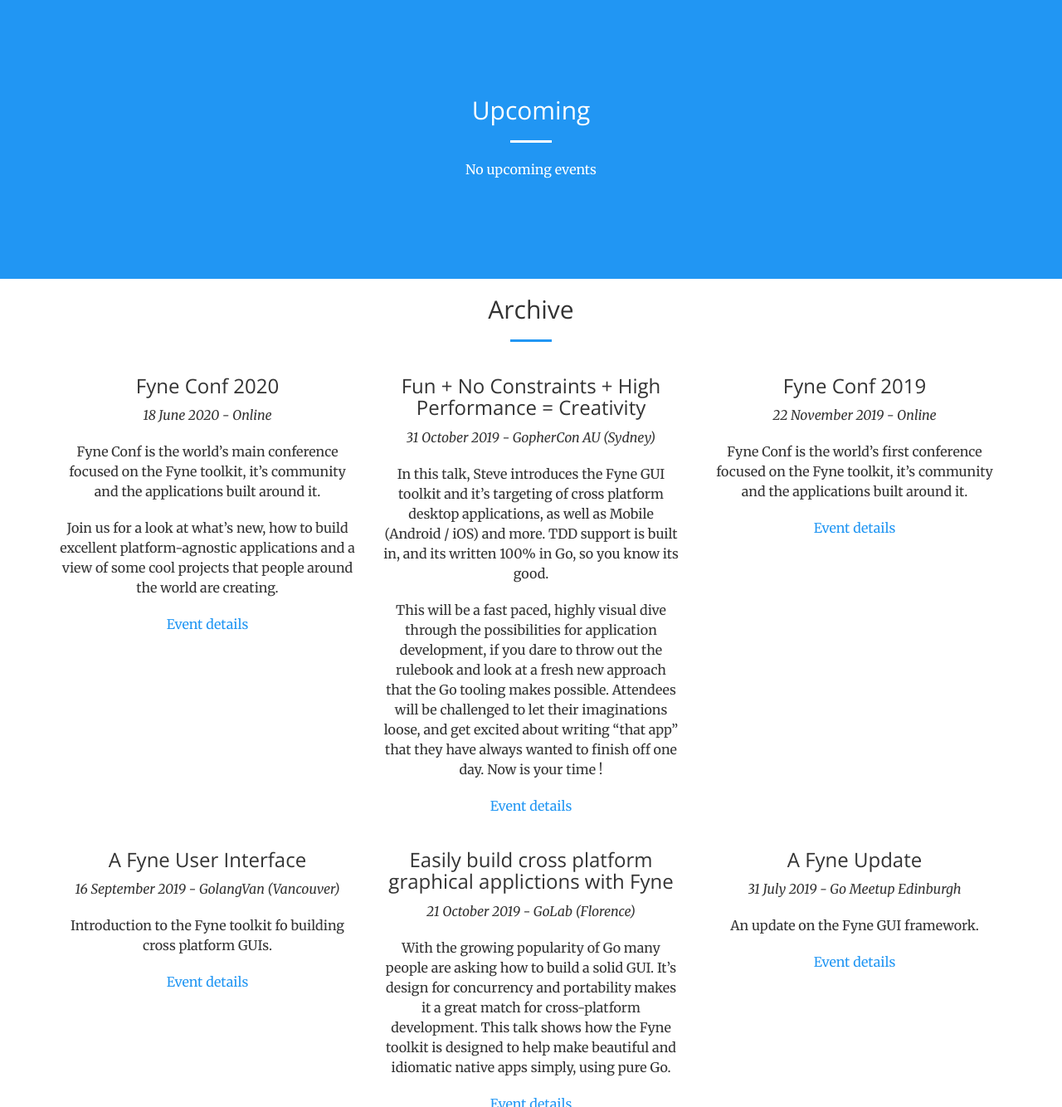
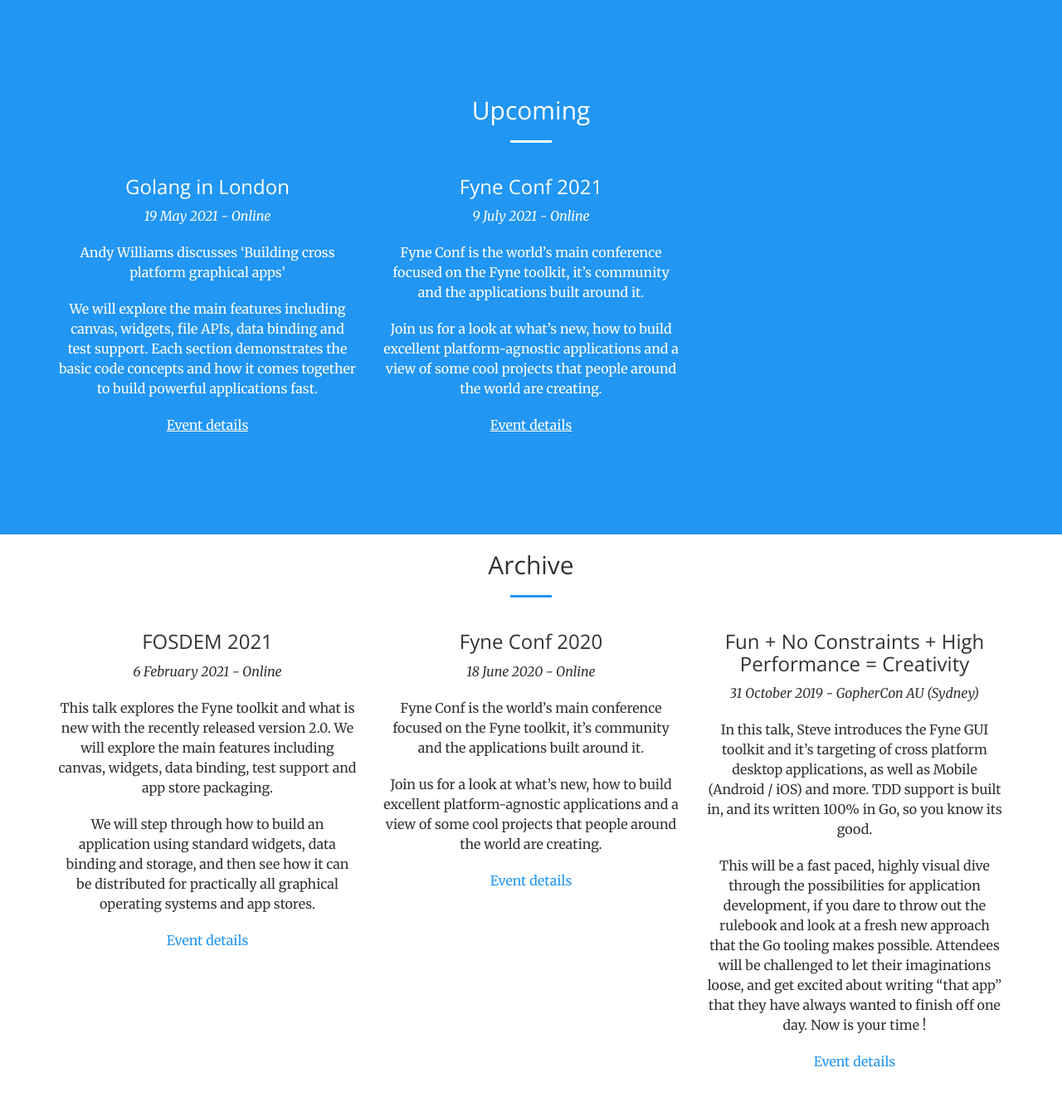
Before and after one commit to fyne-io/fyne-io.github.io, a Jekyll site: the page built from events/index.md, in a window 1280 px wide and 1400 px high, scrolled down 274 px, cut to the strip 66-1400 px from the top of the window. Shown: the whole strip at 83% size. Built offline with Jekyll 4.4.1, drawn with Linux system fonts in a browser that asks for light colours.

Commit message:
Update event list

```diff
--- a/events/index.md
+++ b/events/index.md
@@ -24,11 +24,29 @@
 
 <div class="col-lg-4 text-center" markdown="1">
 
+### Golang in London
+
+*19 May 2021 - Online*
+
+Andy Williams discusses 'Building cross platform graphical apps'
+
+We will explore the main features including canvas, widgets, file APIs, data binding and test support. Each section demonstrates the basic code concepts and how it comes together to build powerful applications fast.
+
+[Event details](https://www.meetup.com/Golang-London/events/277980998/)
+
 </div>
 
+<div class="col-lg-4 text-center" markdown="1">
+### Fyne Conf 2021
 
-<div class="col-lg-4 text-center" markdown="1">
-No upcoming events
+*9 July 2021 - Online*
+
+Fyne Conf is the world’s main conference focused on the Fyne toolkit, it’s community and the applications built around it.
+
+Join us for a look at what's new, how to build excellent platform-agnostic applications and a view of some
+cool projects that people around the world are creating.
+
+[Event details](https://conf.fyne.io)
 </div>
 
 <div class="col-lg-4 text-center" markdown="1">
@@ -55,6 +73,20 @@
 
 <div class="col-lg-4 text-center" markdown="1">
 
+### FOSDEM 2021
+
+*6 February 2021 - Online*
+
+This talk explores the Fyne toolkit and what is new with the recently released version 2.0. We will explore the main features including canvas, widgets, data binding, test support and app store packaging.
+
+We will step through how to build an application using standard widgets, data binding and storage, and then see how it can be distributed for practically all graphical operating systems and app stores.
+
+[Event details](https://fosdem.org/2021/schedule/event/goguifyne/)
+
+</div>
+
+<div class="col-lg-4 text-center" markdown="1">
+
 ### Fyne Conf 2020
 
 *18 June 2020 - Online*
@@ -64,7 +96,7 @@
 Join us for a look at what's new, how to build excellent platform-agnostic applications and a view of some
 cool projects that people around the world are creating.
 
-[Event details](https://conf.fyne.io)
+[Event details](https://conf.fyne.io/archive/2020)
 
 </div>
 
@@ -88,6 +120,12 @@
 
 </div>
 
+</div>
+</div>
+
+<div class="container">
+<div class="row">
+
 <div class="col-lg-4 text-center" markdown="1">
 
 ### Fyne Conf 2019
@@ -96,15 +134,9 @@
 
 Fyne Conf is the world’s first conference focused on the Fyne toolkit, it’s community and the applications built around it.
 
-[Event details](https://conf.fyne.io)
+[Event details](https://conf.fyne.io/archive/2019)
 
 </div>
-
-</div>
-</div>
-
-<div class="container">
-<div class="row">
 
 <div class="col-lg-4 text-center" markdown="1">
 
@@ -130,6 +162,12 @@
 
 </div>
 
+</div>
+</div>
+
+<div class="container">
+<div class="row">
+
 <div class="col-lg-4 text-center" markdown="1">
 
 ### A Fyne Update
@@ -141,12 +179,6 @@
 [Event details](https://www.meetup.com/Edinburgh-Golang-meetup/events/263200722/)
 
 </div>
-
-</div>
-</div>
-
-<div class="container">
-<div class="row">
 
 <div class="col-lg-4 text-center" markdown="1">
 
@@ -163,8 +195,5 @@
 <div class="col-lg-4 text-center" markdown="1">
 </div>
 
-<div class="col-lg-4 text-center" markdown="1">
-</div>
-
 </div>
 </div>
```
